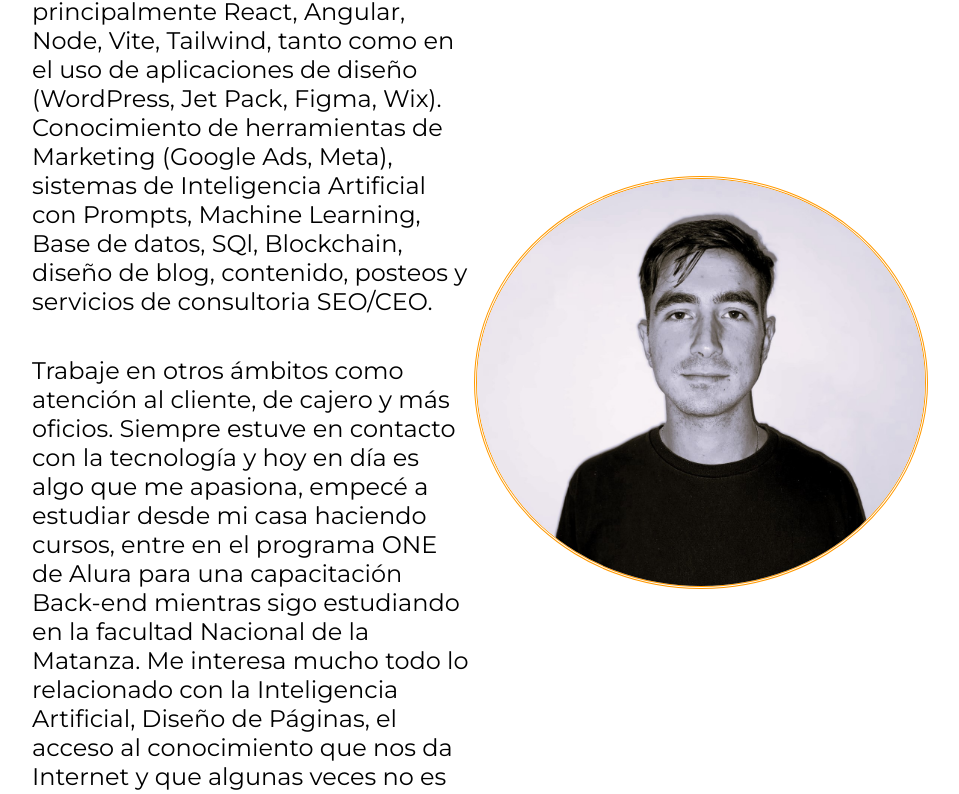
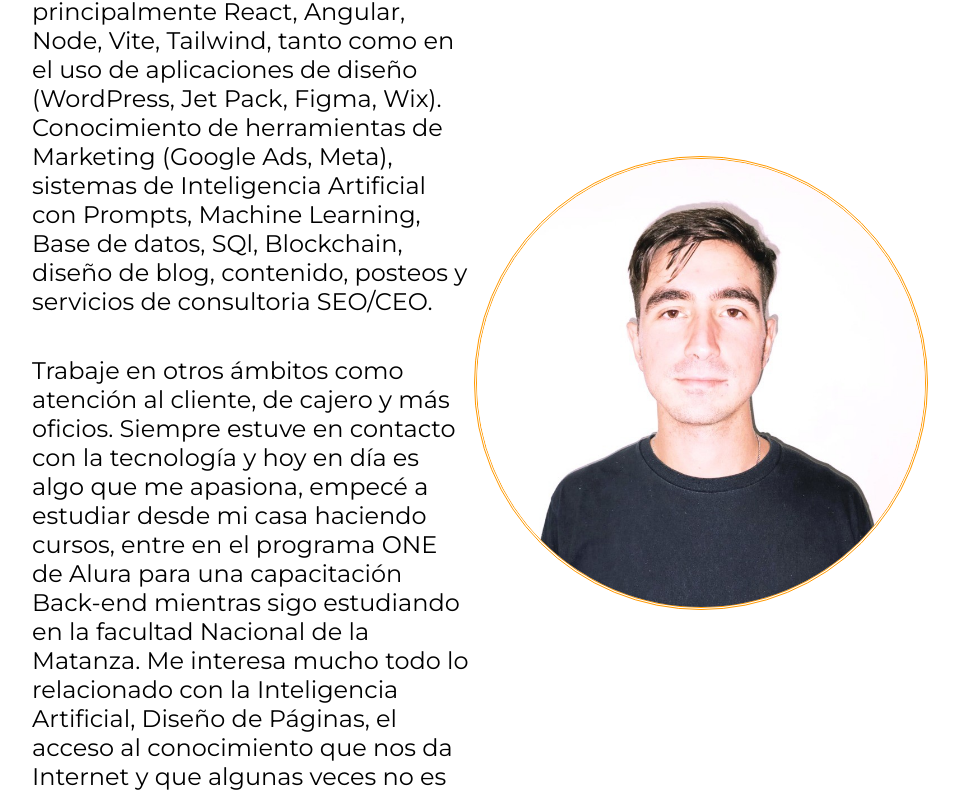
Before and after one commit to lautarotirasso/Portafolio, a plain HTML site: page about.html in a window 1280 px wide. Shown: the part 510-1304 px from the top of the page, without its empty margins (160-1119 px from the left). Drawn offline with nearby package versions, Linux system fonts and the light colour scheme.

Commit message:
Update about.html

```diff
--- a/about.html
+++ b/about.html
@@ -35,7 +35,7 @@
                 </p>
 
         </section>
-            <img class="presentacion__imagen" src="./assets/Foto perfil.jpg" alt="Foto de Lautaro Tirasso">
+            <img class="presentacion__imagen" src="./assets/Perfil Linke.jpeg" alt="Foto de Lautaro Tirasso">
     </main>
     <footer class="footer">
         <p></p>
```
